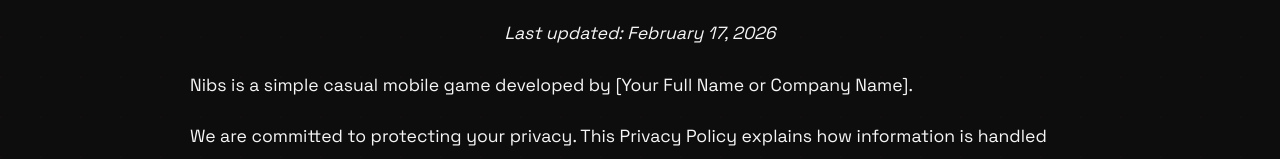
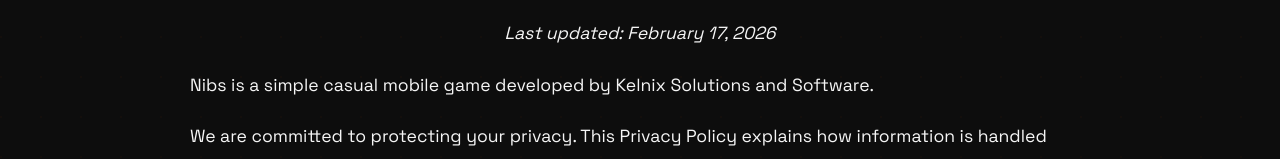
Before and after one commit to TiagoX9/kelnix, a React (Vite) app: page /nibs in a window 1280 px wide. Shown: the part 484-643 px from the top of the page. Built offline with nearby package versions, Linux system fonts and the light colour scheme; no server answers.

Commit message:
Update developer name to Kelnix Solutions and Software

```diff
--- a/src/components/NibsPrivacy.tsx
+++ b/src/components/NibsPrivacy.tsx
@@ -26,7 +26,7 @@
         <p className={styles.updated}>Last updated: February 17, 2026</p>
 
         <p>
-          Nibs is a simple casual mobile game developed by [Your Full Name or Company Name].
+          Nibs is a simple casual mobile game developed by Kelnix Solutions and Software.
         </p>
         <p>
           We are committed to protecting your privacy. This Privacy Policy explains how information is handled
```
